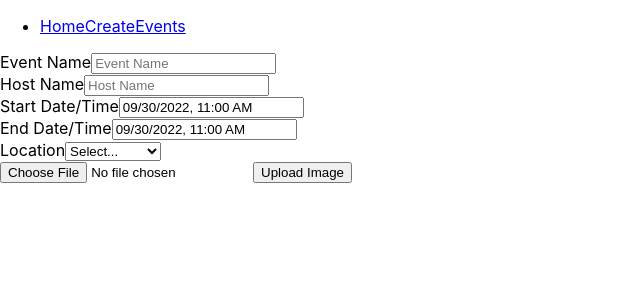
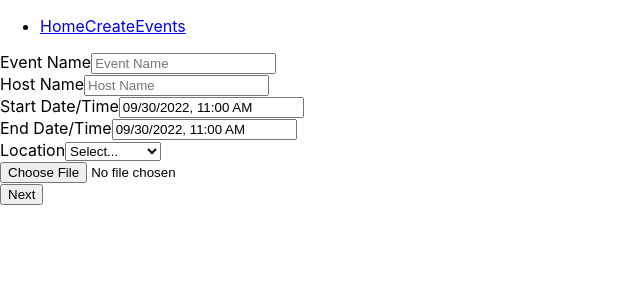
Before and after one commit to brytebee/event_app, a React (Create React App) app: page /create in a window 1280 px wide. Shown: the top 300 px of the page, without its empty margins (0-640 px from the left). Built offline with nearby package versions, Linux system fonts and the light colour scheme.

Commit message:
:white_check_mark: Update Form.jsx
Updated names

```diff
--- a/src/components/Form.jsx
+++ b/src/components/Form.jsx
@@ -38,7 +38,6 @@ const Form = () => {
               name="hostName"
               className="form-control"
               autoComplete="off"
-              required
             />
           </label>
         </div>
@@ -63,6 +62,7 @@ const Form = () => {
               onChange={(date) => setEndDate(date)}
               showTimeSelect
               dateFormat="Pp"
+              required
             />
           </label>
         </div>
@@ -70,10 +70,11 @@ const Form = () => {
           <label htmlFor="hostName" className="form-label">
             <span>Location</span>
             <select
-              name="role"
-              id="role"
+              name="location"
+              id="location"
               value={select}
               onChange={(e) => setSelect(e.target.value)}
+              required
             >
               <option defaultValue="">Select...</option>
               <option value="London">London</option>
@@ -92,10 +93,8 @@ const Form = () => {
             id="file"
             onChange={(e) => setImage(e.target.files[0])}
           />
-          <button type="button" className="upload-btn">
-            Upload Image
-          </button>
         </div>
+        <button type="submit">Next</button>
       </form>
     </div>
   );
```
